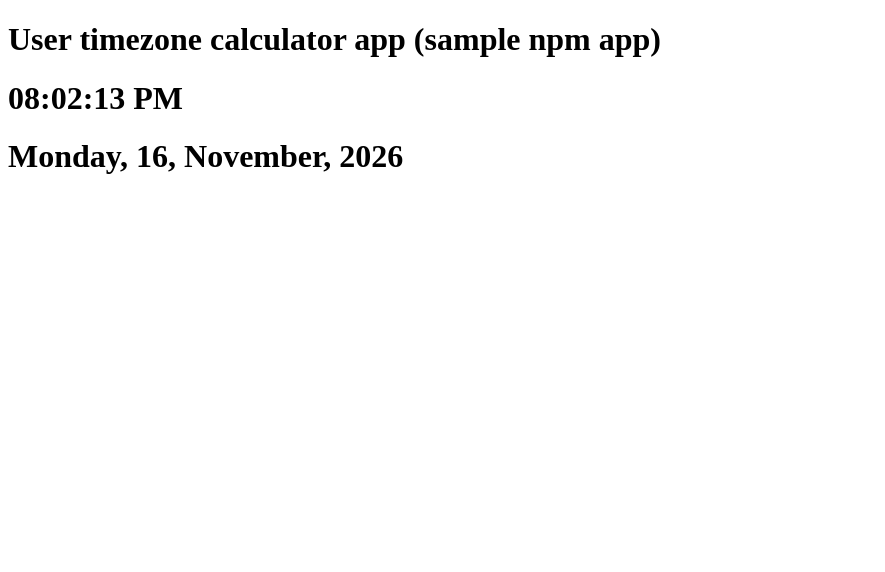
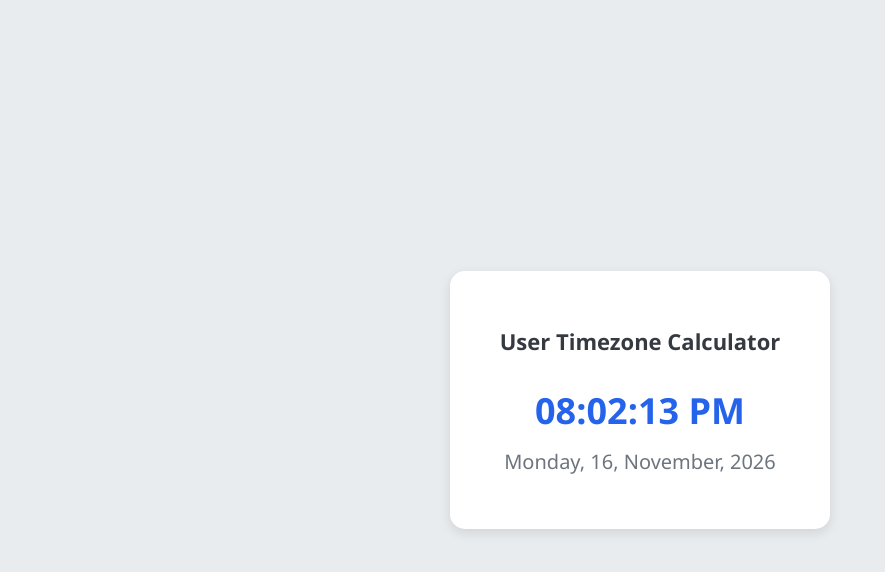
Before and after one commit to katiek-dev/simple-npm-app, a website: page index.html in a window 1280 px wide. Shown: the whole page, without its empty margins (0-885 px from the left). Drawn offline with nearby package versions, Linux system fonts and the light colour scheme.

Commit message:
Added CSS styling
refers to issue #2

```diff
--- a/index.html
+++ b/index.html
@@ -1,16 +1,21 @@
-<!DOCTYPE html>
 <html lang="en">
 <head>
     <meta charset="UTF-8">
     <meta name="viewport" content="width=device-width, initial-scale=1.0">
     <title>Sample NPM app</title>
-    <!-- Import the dayjs module from npm -->
+
+    <link rel="stylesheet" href="style.css">
+
+    <!-- Import Day.js -->
     <script src="./node_modules/dayjs/dayjs.min.js"></script>
     <script src="main.js" defer></script>
-    <h1>User timezone calculator app (sample npm app)</h1>
 </head>
 <body>
-    <h1 class="current-time"></h1>
-    <h1 class="current-date"></h1>
+    <div class="container">
+        <h1 class="title">User Timezone Calculator</h1>
+
+        <h1 class="current-time"></h1>
+        <h1 class="current-date"></h1>
+    </div>
 </body>
 </html>
--- /dev/null
+++ b/style.css
@@ -0,0 +1,44 @@
+/* General page styling */
+body {
+    font-family: 'Segoe UI', Arial, sans-serif;
+    background-color: #e9ecef;
+    margin: 0;
+    min-height: 100vh;
+
+    display: flex;
+    justify-content: center;
+    align-items: center;
+}
+
+/* Calculator container */
+.container {
+    background-color: white;
+    padding: 40px;
+    border-radius: 15px;
+    box-shadow: 0 4px 12px rgba(0, 0, 0, 0.1);
+    text-align: center;
+    min-width: 300px;
+}
+
+/* Heading */
+h1 {
+    color: #343a40;
+}
+
+.title {
+    font-size: 22px;
+    margin-bottom: 30px;
+}
+
+/* Time and date */
+.current-time {
+    font-size: 36px;
+    color: #2563eb;
+    margin-bottom: 10px;
+}
+
+.current-date {
+    font-size: 20px;
+    color: #6c757d;
+    font-weight: normal;
+}
```
